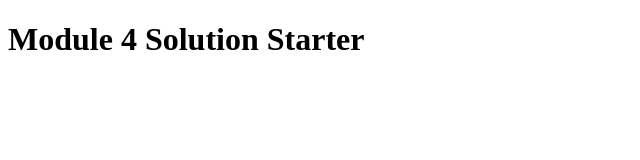
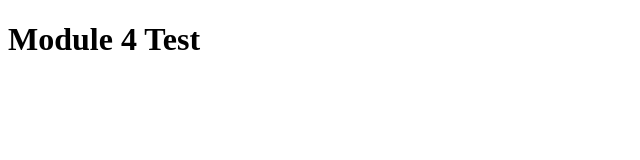
Before and after one commit to RichardCopley/Coursera_JH_Web_Dev_Test, a plain HTML site: page test4/index.html in a window 1280 px wide. Shown: the whole page, without its empty margins (0-640 px from the left). Drawn offline with Linux system fonts and the light colour scheme.

Commit message:
Update index.html

```diff
--- a/test4/index.html
+++ b/test4/index.html
@@ -6,6 +6,6 @@
   <script src="https://github.com/RichardCopley/Coursera_JH_Web_Dev_Test/blob/master/test4/new4.js"></script>
 </head>
 <body>
-  <h1>Module 4 Solution Starter</h1>
+  <h1>Module 4 Test</h1>
 </body>
 </html>
```
